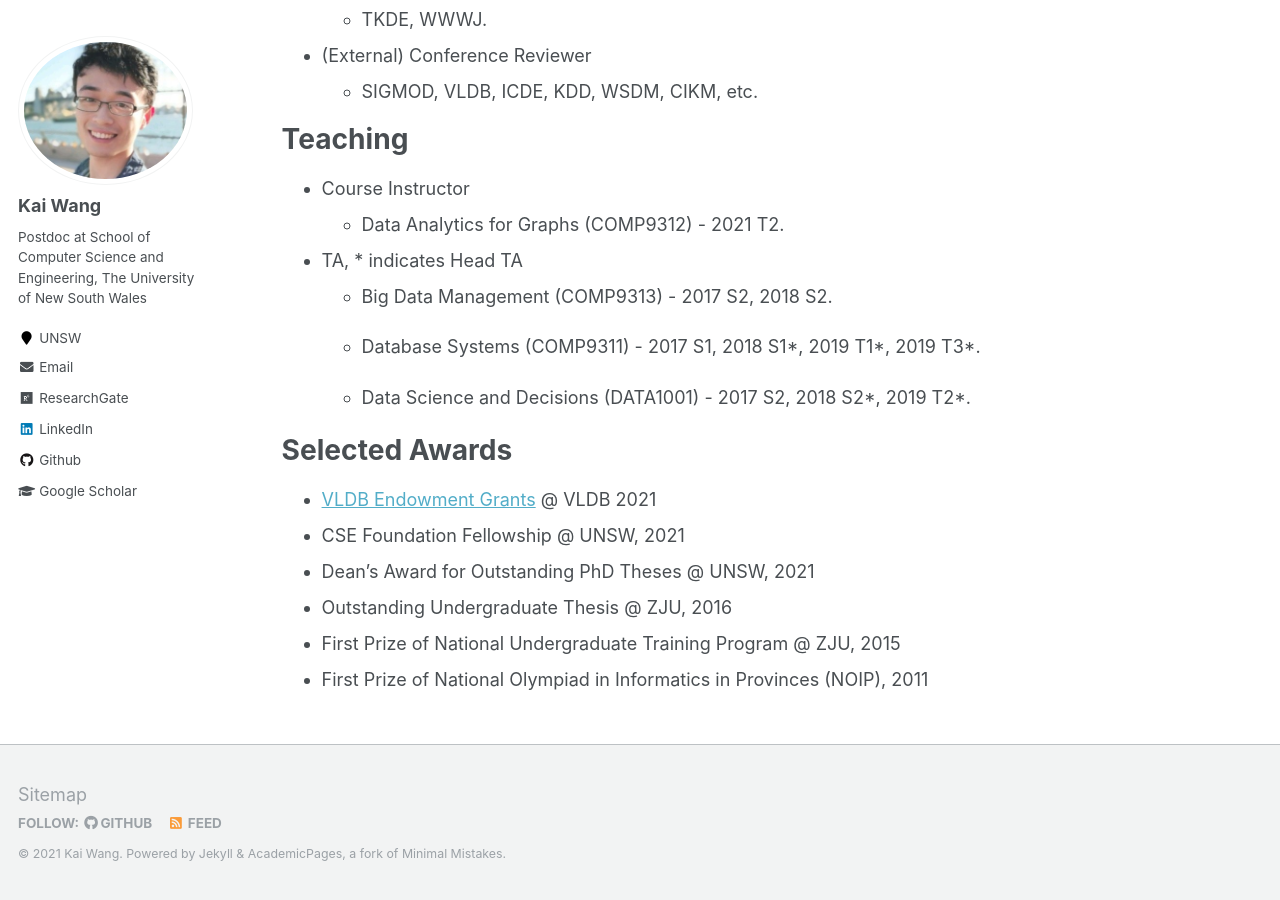
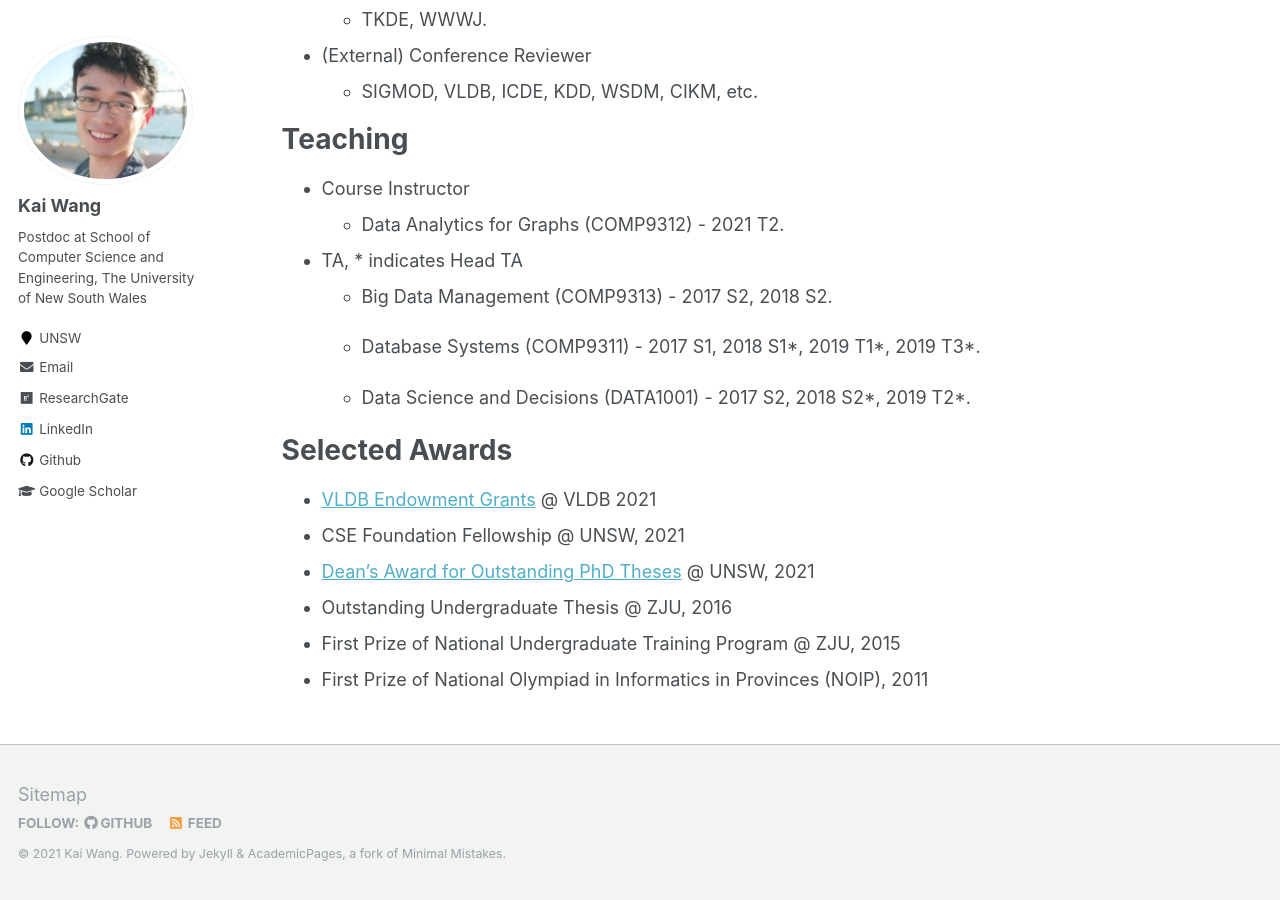
Before and after one commit to cs-kaiwang/cs-kaiwang.github.io, a Jekyll site: the page built from _pages/about.md, in a window 1280 px wide and 900 px high, scrolled down 2336 px. Built offline with Jekyll 4.4.1, drawn with Linux system fonts in a browser that asks for light colours; part of the change alters nothing that is shown.

```diff
--- a/_pages/about.md
+++ b/_pages/about.md
@@ -68,7 +68,7 @@ Selected Awards
 ======
 - [VLDB Endowment Grants](http://vldb.org/2021/?info-travel-support) @ VLDB 2021
 - CSE Foundation Fellowship @ UNSW, 2021
-- Dean’s Award for Outstanding PhD Theses @ UNSW, 2021
+- [Dean’s Award for Outstanding PhD Theses](https://research.unsw.edu.au/deans-award-outstanding-phd-theses) @ UNSW, 2021
 - Outstanding Undergraduate Thesis @ ZJU, 2016
 - First Prize of National Undergraduate Training Program @ ZJU, 2015
 - First Prize of National Olympiad in Informatics in Provinces (NOIP), 2011
```
